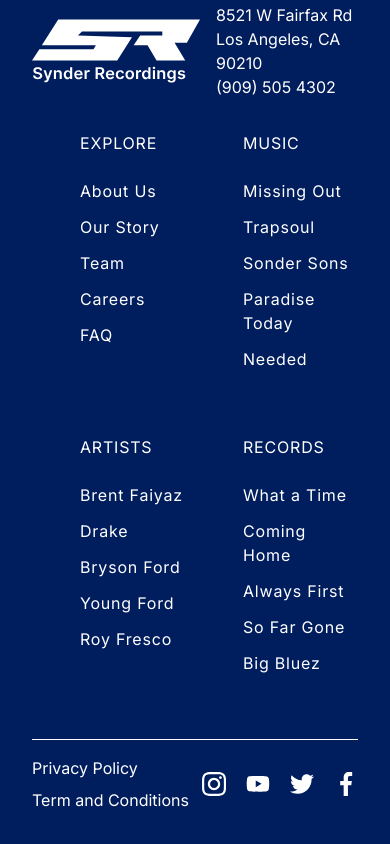
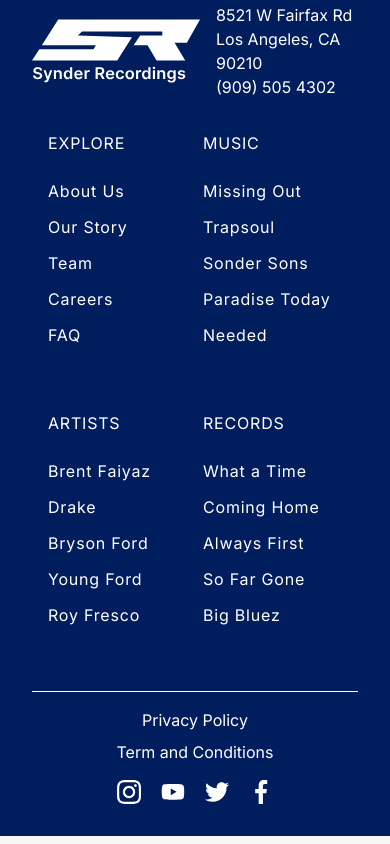
Before and after one commit to sarah4594/liftedLogic, a Vue app: page / in a window 390 px wide. Shown: the part 3209-4053 px from the top of the page. Built offline with nearby package versions, Linux system fonts and the light colour scheme.

Commit message:
Formatting changes

```diff
--- a/src/components/Footer.vue
+++ b/src/components/Footer.vue
@@ -13,9 +13,9 @@
 				</div>
 
 				<div
-					class="grid grid-cols-2 mt-8 gap-y-16 sm:mt-0 sm:flex-1 sm:grid-cols-4 lg:gap-8"
+					class="grid grid-cols-2 ml-4 sm:ml-0 mt-8 gap-y-16 sm:mt-0 sm:flex-1 lg:grid-cols-4 lg:gap-8"
 				>
-					<div class="ml-12">
+					<div class="">
 						<h3 class="tracking-wider text-white uppercase">Explore</h3>
 						<ul role="list" class="mt-6 space-y-3">
 							<li v-for="item in navigation.explore" :key="item.name">
@@ -27,7 +27,7 @@
 							</li>
 						</ul>
 					</div>
-					<div class="ml-12">
+					<div class="">
 						<h3 class="tracking-wider text-white uppercase">Music</h3>
 						<ul role="list" class="mt-6 space-y-3">
 							<li v-for="item in navigation.music" :key="item.name">
@@ -39,7 +39,7 @@
 							</li>
 						</ul>
 					</div>
-					<div class="ml-12">
+					<div class="">
 						<h3 class="tracking-wider text-white uppercase">Artists</h3>
 						<ul role="list" class="mt-6 space-y-3">
 							<li v-for="item in navigation.artists" :key="item.name">
@@ -51,7 +51,7 @@
 							</li>
 						</ul>
 					</div>
-					<div class="ml-12">
+					<div class="">
 						<h3 class="tracking-wider text-white uppercase">Records</h3>
 						<ul role="list" class="mt-6 space-y-3">
 							<li v-for="item in navigation.records" :key="item.name">
@@ -66,13 +66,13 @@
 				</div>
 			</div>
 			<div
-				class="flex items-center justify-between sm:pt-8 pt-4 mt-16 border-t border-white"
+				class="flex flex-col sm:flex-row items-center justify-between sm:pt-8 pt-4 mt-16 border-t border-white"
 			>
-				<div class="sm:flex sm:flex-row sm:items-center">
-					<p class="flex-none text-white basis-52">Privacy Policy</p>
+				<div class="flex sm:flex-row flex-col items-center">
+					<p class="flex-none text-white sm:basis-52">Privacy Policy</p>
 					<p class="flex-none text-white pt-2 sm:pt-0">Term and Conditions</p>
 				</div>
-				<div class="flex justify-end flex-1 gap-5">
+				<div class="flex justify-end flex-1 gap-5 pt-4 sm:pt-0">
 					<a
 						v-for="item in navigation.social"
 						:key="item.name"
```
